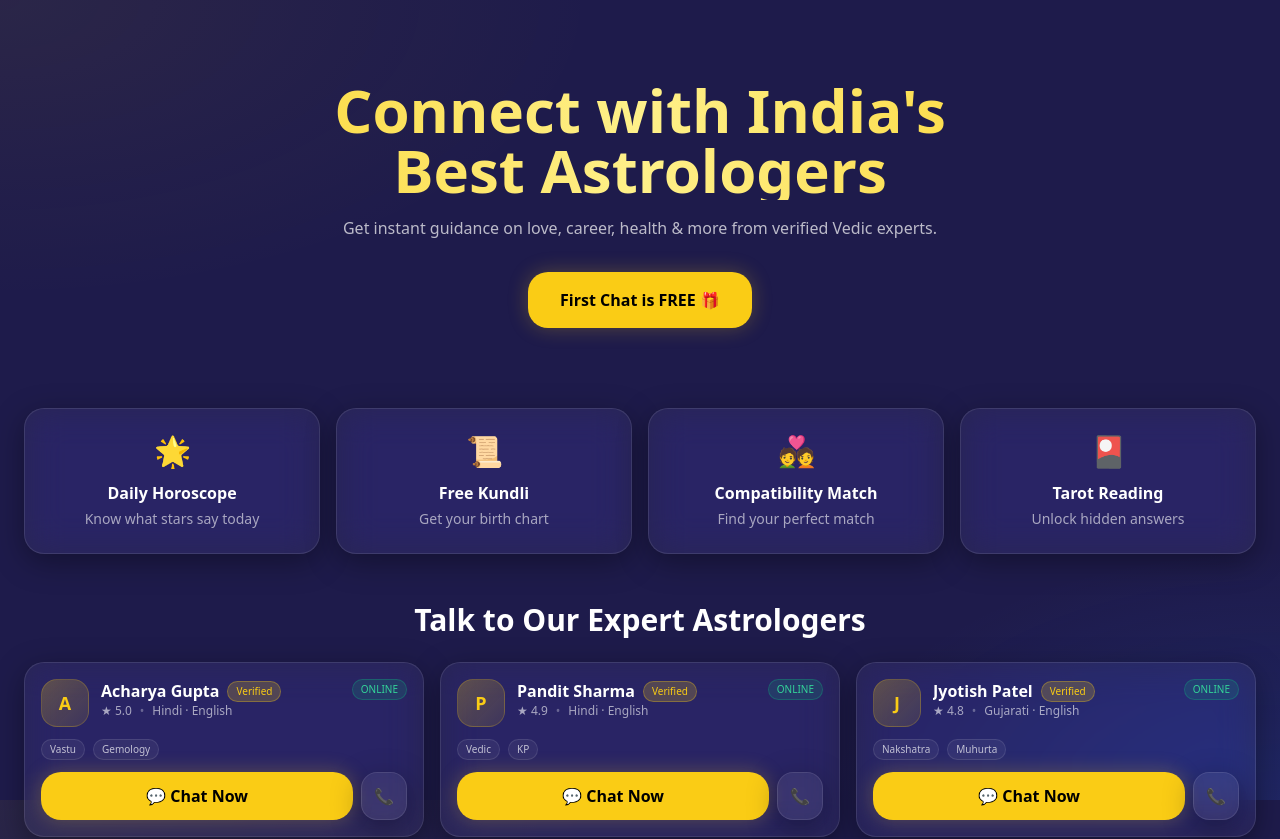
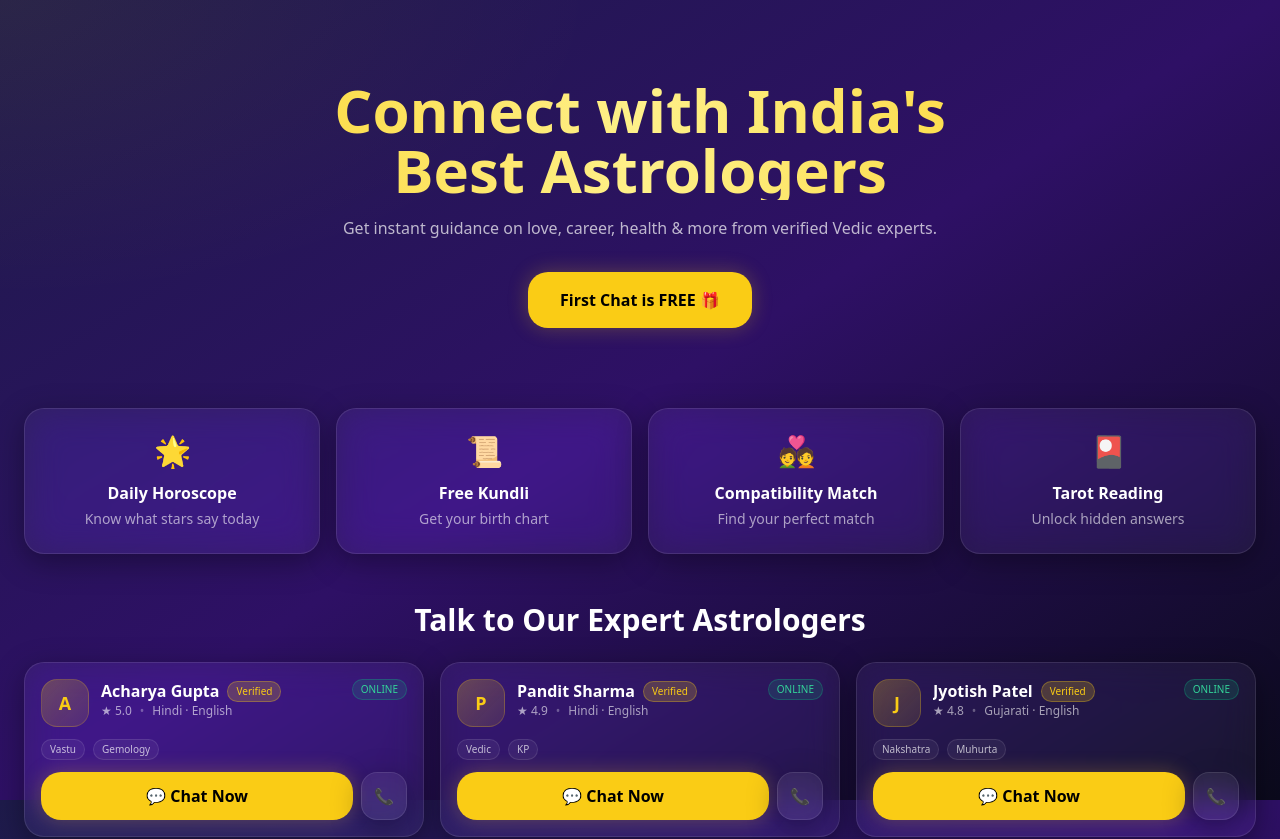
Before and after one commit to asuniel-design/astroveda, a Next.js app: page / in a window 1280 px wide. Shown: the top 839 px of the page. Built offline with nearby package versions, Linux system fonts and the light colour scheme; no server answers.

Commit message:
fix: align React types + remove invalid turbopack config

```diff
--- a/app/globals.css
+++ b/app/globals.css
@@ -7,7 +7,7 @@
 }
 
 html, body, #__next { height: 100%; }
-body { @apply bg-cosmic-purple text-white antialiased; }
+body { @apply bg-gradient-to-br from-cosmic-purple via-cosmic-indigo to-[#0b0a1c] text-white antialiased; }
 
 
 .glass {
--- a/app/layout.tsx
+++ b/app/layout.tsx
@@ -13,11 +13,13 @@ export const metadata: Metadata = {
 export default function RootLayout({ children }: { children: React.ReactNode }) {
   return (
     <html lang="en" className={`${inter.variable} ${poppins.variable}`}>
-      <body className="min-h-screen bg-gradient-to-br from-cosmic-purple via-cosmic-indigo to-[#0b0a1c] bg-starfield selection:bg-gold/40">
-        <div className="relative">
+      <body className="selection:bg-gold/40 text-white">
+        <div className="min-h-screen bg-gradient-to-br from-cosmic-purple via-cosmic-indigo to-[#0b0a1c] bg-starfield relative">
           {/* Soft vignette */}
-          <div className="pointer-events-none absolute inset-0 opacity-[0.35] bg-radial from-transparent via-transparent to-transparent" />
-          {children}
+          <div className="pointer-events-none absolute inset-0 opacity-[0.20]" />
+          <div className="relative">
+            {children}
+          </div>
         </div>
       </body>
     </html>
--- a/next.config.js
+++ b/next.config.js
@@ -5,6 +5,6 @@ const nextConfig = {
     remotePatterns: [
       { protocol: 'https', hostname: '**' }
     ]
-  },
+  }
 };
 module.exports = nextConfig;
--- a/package.json
+++ b/package.json
@@ -23,7 +23,8 @@
   },
   "devDependencies": {
     "@types/node": "25.3.5",
-    "@types/react": "19.2.14",
+    "@types/react": "^18.2.0",
+    "@types/react-dom": "^18.2.0",
     "autoprefixer": "10.4.18",
     "postcss": "8.4.35",
     "tailwindcss": "3.4.3",
```
Also changed, not shown: 1 other file (tests, documents, lock files or other folders).
